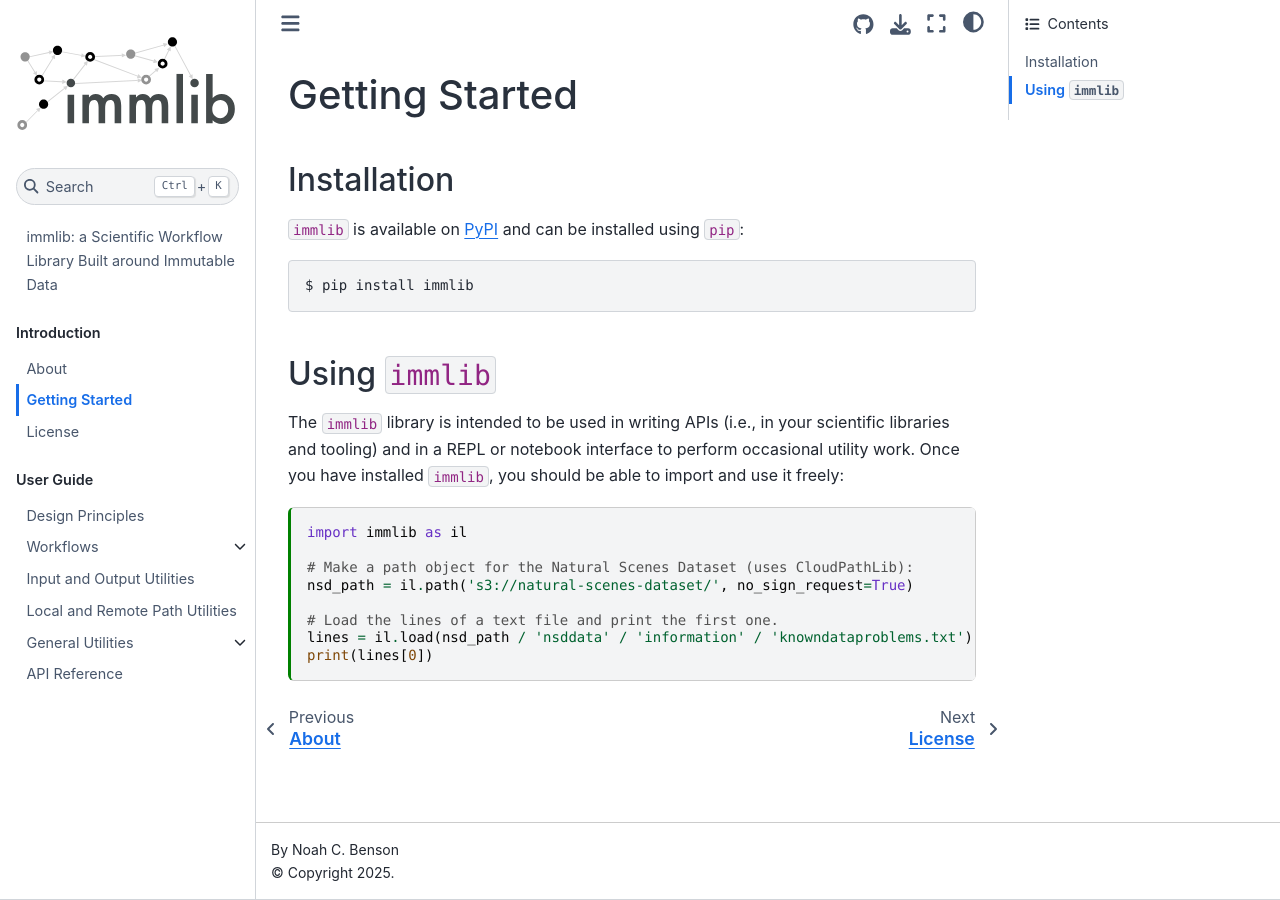
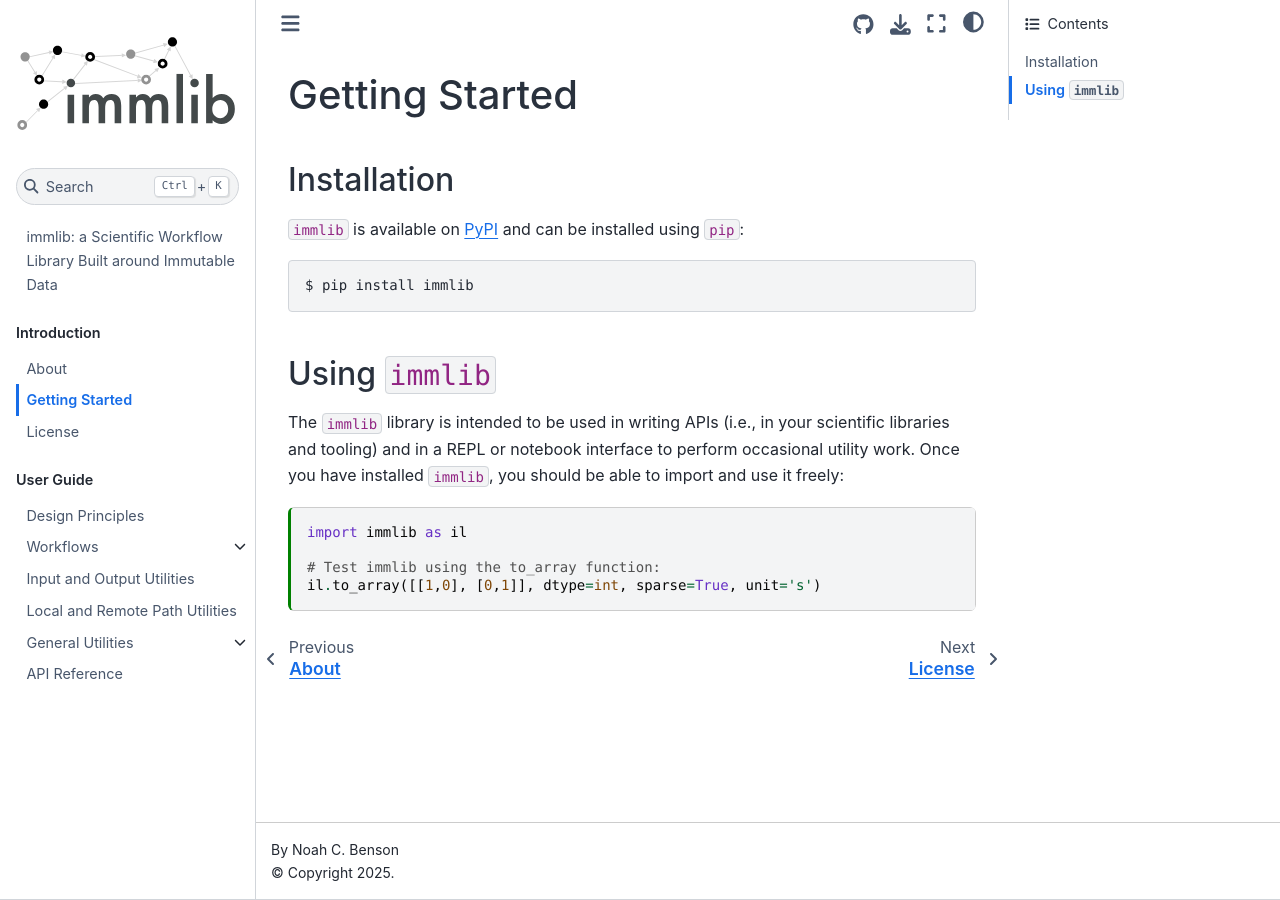
Before and after one commit to noahbenson/immlib, a Jupyter Book: the page built from docs/immlib/intro/getting-started.md, in a window 1280 px wide. Built offline with Jupyter Book 1.0.4 settings and Sphinx 7.4.7 and the Sphinx Book theme 1.1.4, drawn with Linux system fonts in a browser that asks for light colours.

Commit message:
tweaking readme and docs

````diff
--- a/docs/immlib/intro/getting-started.md
+++ b/docs/immlib/intro/getting-started.md
@@ -34,10 +34,6 @@ be able to import and use it freely:
 ```{code-cell}
 import immlib as il
 
-# Make a path object for the Natural Scenes Dataset (uses CloudPathLib):
-nsd_path = il.path('s3://natural-scenes-dataset/', no_sign_request=True)
-
-# Load the lines of a text file and print the first one.
-lines = il.load(nsd_path / 'nsddata' / 'information' / 'knowndataproblems.txt')
-print(lines[0])
+# Test immlib using the to_array function:
+il.to_array([[1,0], [0,1]], dtype=int, sparse=True, unit='s')
 ```
````
Also changed, not shown: README.md (+1 -1 lines).
